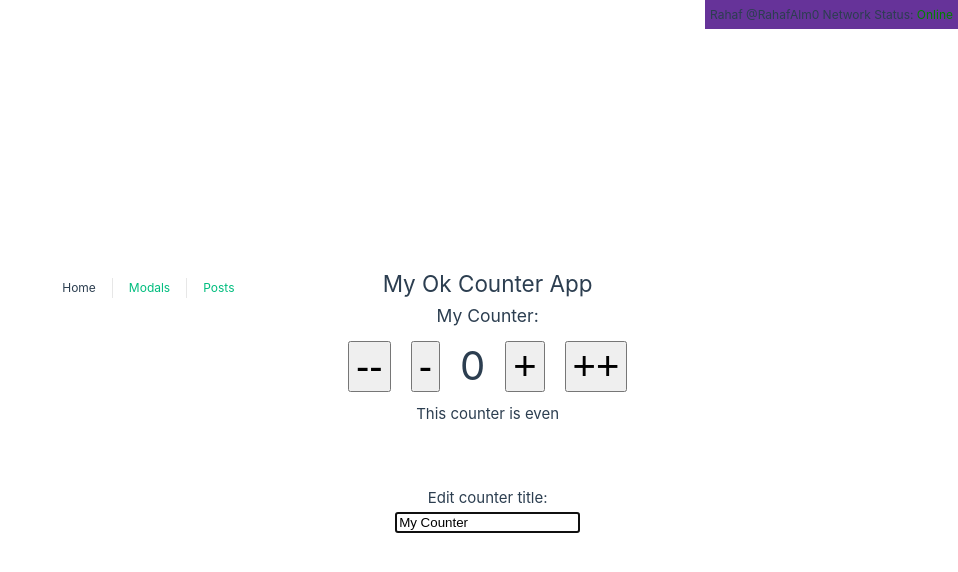
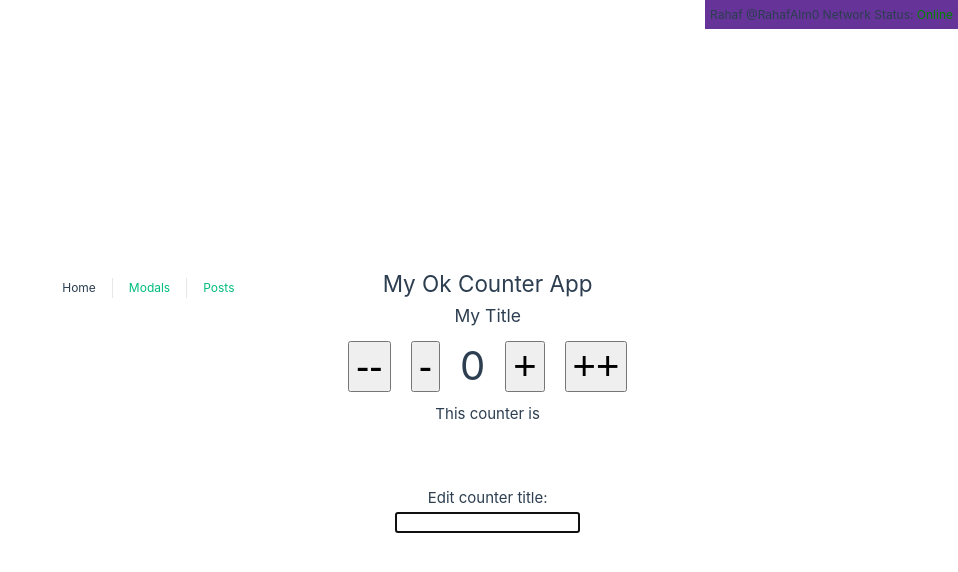
Before and after one commit to RahafAl0/vueJS-compositionAPI, a Vue app: page / in a window 1280 px wide. Shown: the top 572 px of the page, without its empty margins (322-1280 px from the left). Built offline with nearby package versions, Linux system fonts and the light colour scheme.

Commit message:
pinia state

```diff
--- a/src/stores/counter.ts
+++ b/src/stores/counter.ts
@@ -1,12 +1,14 @@
-import { ref, computed } from 'vue'
 import { defineStore } from 'pinia'
+import { acceptHMRUpdate } from 'pinia'
 
-export const useCounterStore = defineStore('counter', () => {
-  const count = ref(0)
-  const doubleCount = computed(() => count.value * 2)
-  function increment() {
-    count.value++
-  }
+export const useCounterStore = defineStore({
+  id: 'counter',
+  state: () => ({
+    count: 100,
+    title: 'My Title'
+  })
+})
 
-  return { count, doubleCount, increment }
-})
+if (import.meta.hot) {
+  import.meta.hot.accept(acceptHMRUpdate(useCounterStore, import.meta.hot))
+}
--- a/src/views/HomeView.vue
+++ b/src/views/HomeView.vue
@@ -2,21 +2,21 @@
   <div class="home">
     <h2 ref="appTitleRef">{{ appTitle }}</h2>
 
-    <h3>{{ counterData.title }}:</h3>
+    <h3>{{ counter.title }}</h3>
 
     <div>
-      <button @click="decreaseCounter(2)" class="btn">--</button>
-      <button @click="decreaseCounter(1)" class="btn">-</button>
-      <span class="counter">{{ counterData.count }}</span>
-      <button @click="increaseCounter(1, $event)" class="btn">+</button>
-      <button @click="increaseCounter(2)" class="btn">++</button>
+      <button class="btn">--</button>
+      <button class="btn">-</button>
+      <span class="counter">0</span>
+      <button class="btn">+</button>
+      <button class="btn">++</button>
     </div>
 
-    <p>This counter is {{ oddOrEven }}</p>
+    <p>This counter is </p>
 
     <div class="edit">
       <h4>Edit counter title:</h4>
-      <input v-model="counterData.title" type="text" v-autofocus />
+      <input type="text" v-autofocus />
     </div>
   </div>
 </template>
@@ -24,10 +24,8 @@
 <script setup>
 import { ref, onMounted } from "vue";
 import { vAutofocus } from "@/directives/vAutofocus";
-import { useCounter } from "@/use/useCounter";
+import { useCounterStore } from "@/stores/counter";
 
-const { counterData, oddOrEven, increaseCounter, decreaseCounter } =
-  useCounter();
 
 const appTitle = "My Ok Counter App";
 
@@ -36,6 +34,9 @@ const appTitleRef = ref(null);
 onMounted(() => {
   console.log(`The app title is ${appTitleRef.value.offsetWidth} px wide!`);
 });
+
+const counter = useCounterStore()
+
 </script>
 
 <style>
```
